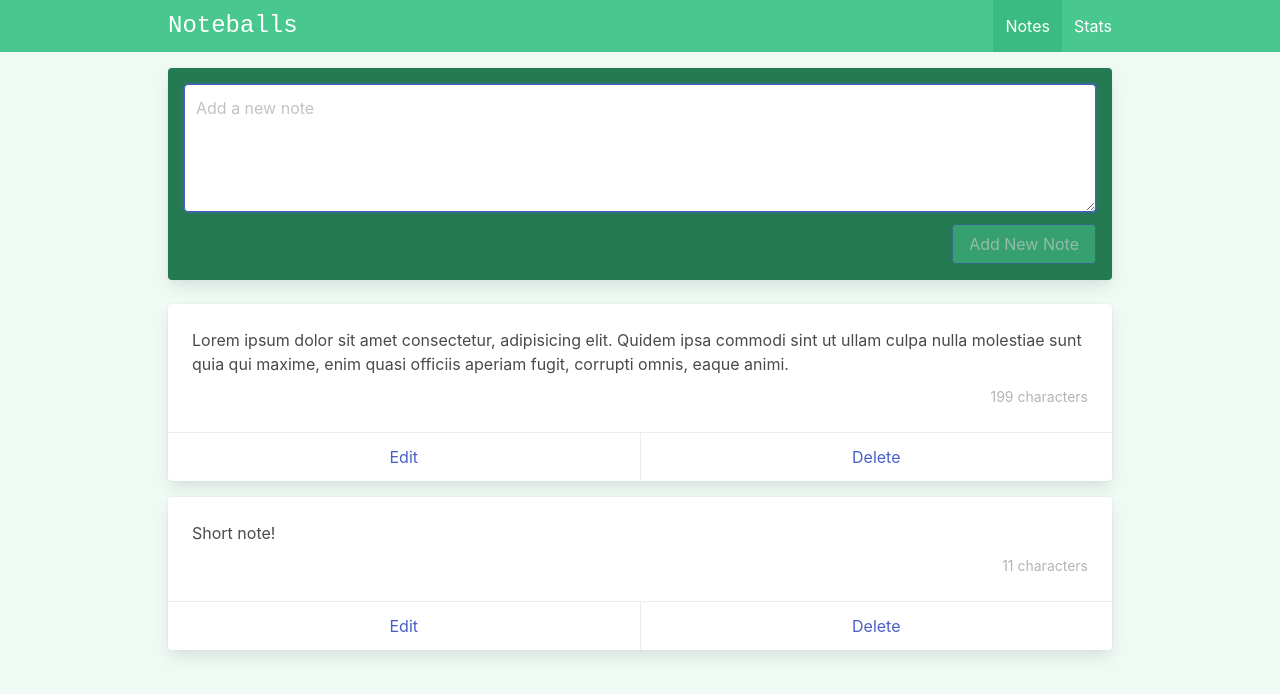
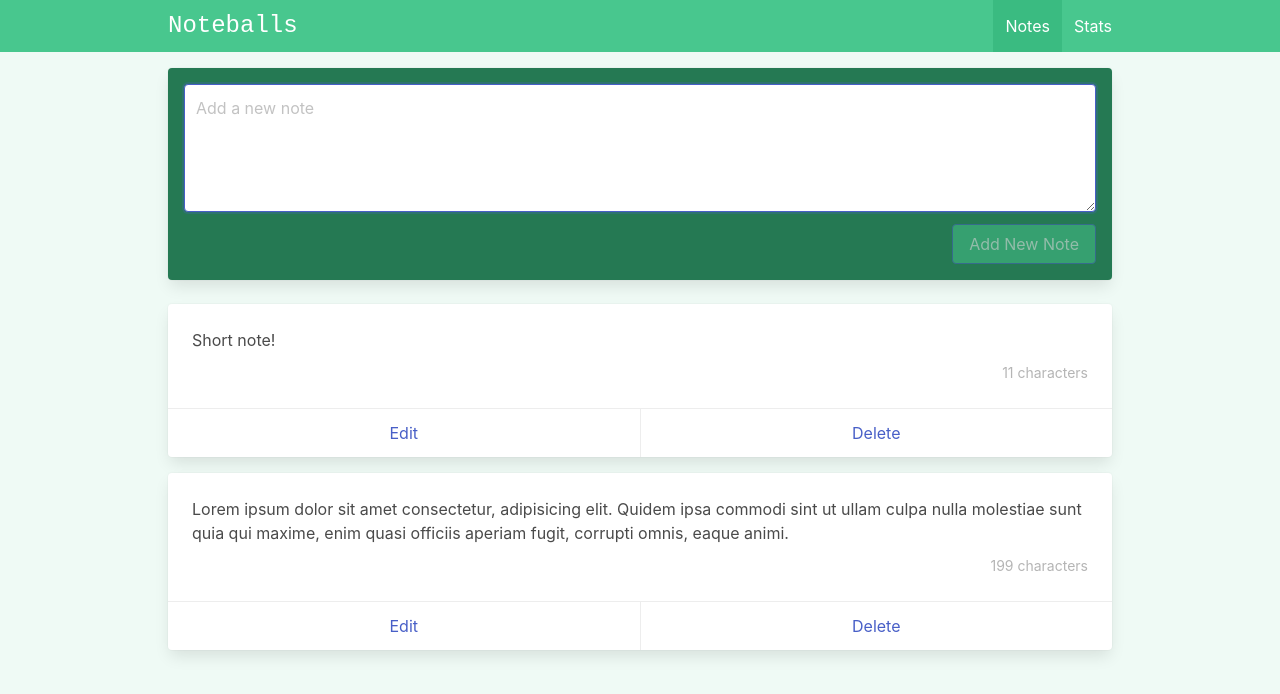
Before and after one commit to Victhor-um/pinia-noteballs, a Vue app: page / in a window 1280 px wide. Shown: the top 694 px of the page. Built offline with nearby package versions, Linux system fonts and the light colour scheme.

Commit message:
feat: used toReversed() :)

```diff
--- a/src/views/ViewNotes.vue
+++ b/src/views/ViewNotes.vue
@@ -15,7 +15,11 @@
         </button>
       </template>
     </AddEditNote>
-    <SimpleNote v-for="note in storeNotes.notes" :key="note.id" :note="note" />
+    <SimpleNote
+      v-for="note in storeNotes.notes.toReversed()"
+      :key="note.id"
+      :note="note"
+    />
   </div>
 </template>
 <script setup>
```
